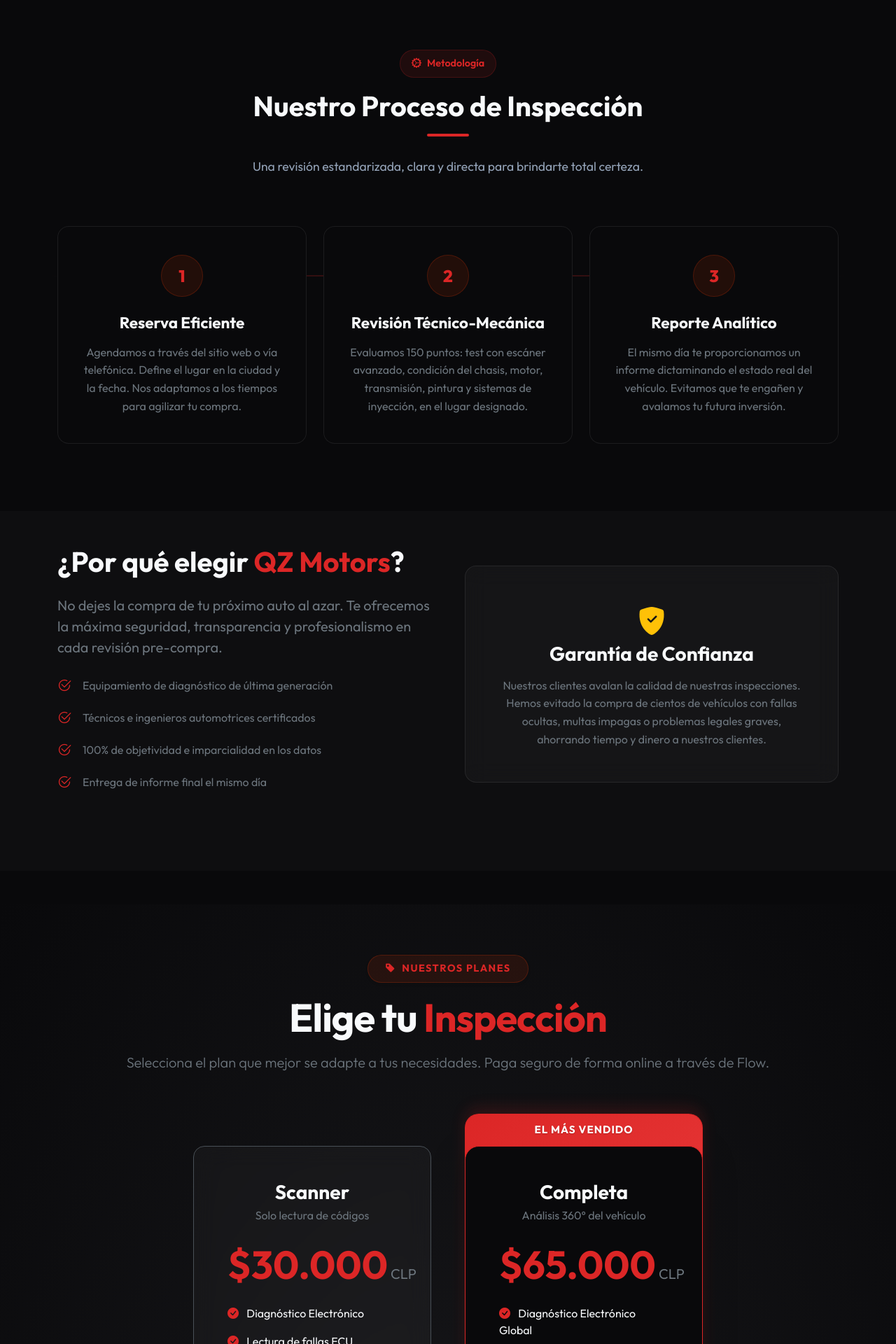
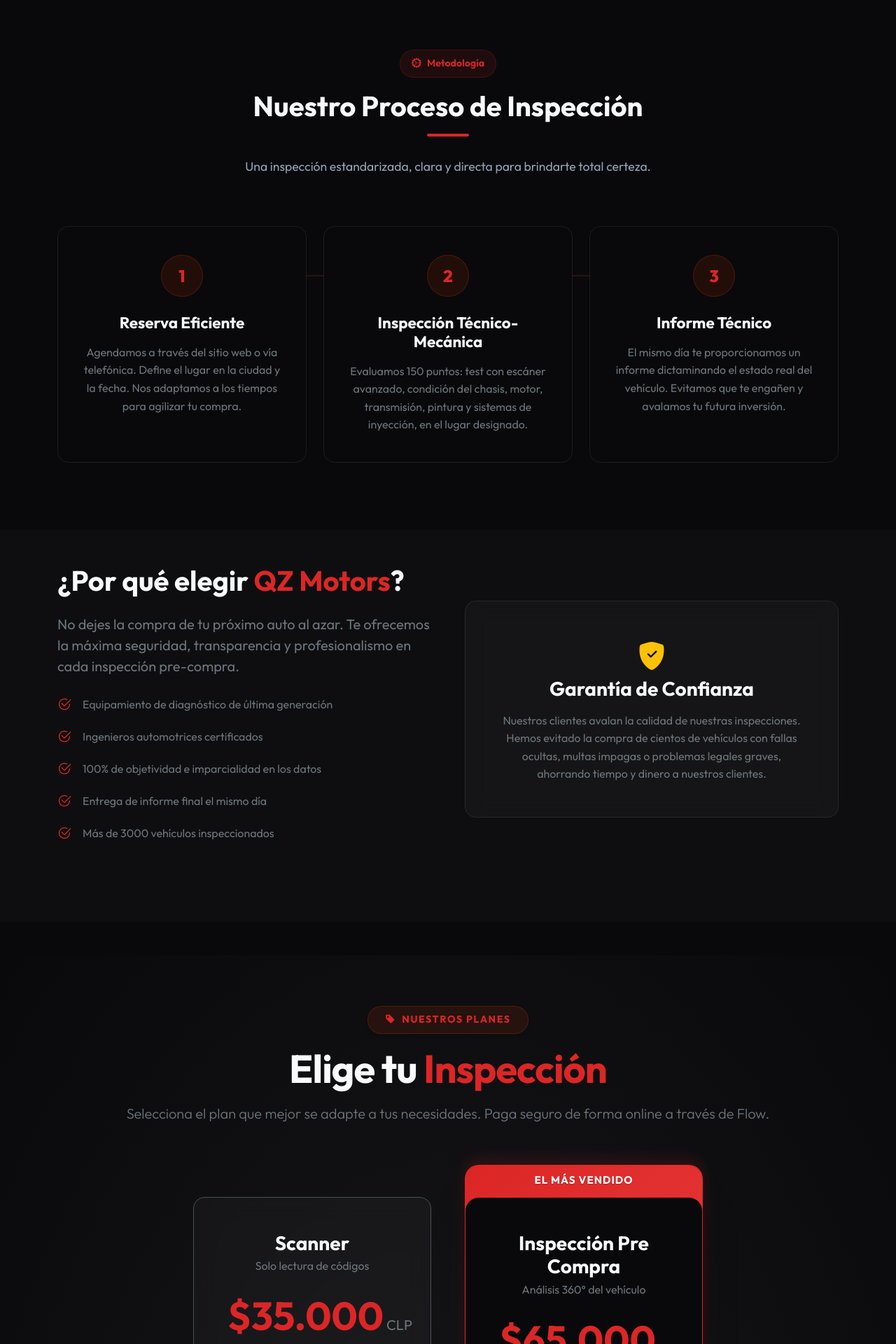
Before and after one commit to Jalann18/QZMOTORS, a Django app: page / in a window 1280 px wide. Shown: the part 1840-3760 px from the top of the page at 70% size. Run offline with Django 5.2, Linux system fonts and the light colour scheme; some libraries are stand-ins or nearby versions.

Commit message:
Actualizacion de terminologia y precios

```diff
--- a/landing/templates/landing/index.html
+++ b/landing/templates/landing/index.html
@@ -60,8 +60,8 @@
                         <i class="bi bi-shield-check me-1"></i> Inspección a Domicilio
                     </div>
                     <h1>Conoce el estado real de tu próximo vehículo</h1>
-                    <p>Revisión técnica computarizada, estructural y legal en terreno. Compra con total seguridad y
-                        confianza con la revisión automotriz más completa.</p>
+                    <p>Inspección técnica computarizada, estructural y legal en terreno. Compra con total seguridad y
+                        confianza con la inspección automotriz más completa.</p>
                     <div class="d-flex flex-wrap gap-3 mt-4 animate-fade-up-1">
                         <a href="#precios" class="btn btn-brand">Solicitar Inspección <i
                                 class="bi bi-arrow-right ms-2"></i></a>
@@ -108,7 +108,7 @@
                         <div class="icon-box">
                             <i class="bi bi-tools"></i>
                         </div>
-                        <h4>Revisión Estructural</h4>
+                        <h4>Inspección Estructural</h4>
                         <p>Evaluación minuciosa de chasis, medición de espesor de pintura para detectar choques
                             reparados o masilla, fugas de fluidos y estado de suspensión.</p>
                     </div>
@@ -119,7 +119,7 @@
                             <i class="bi bi-shield-lock"></i>
                         </div>
                         <h4>Análisis Legal Integral</h4>
-                        <p>Incluimos el certificado Autofact full: validamos dueños, estado de multas, SOAP, revisión
+                        <p>Incluimos el certificado Autofact full: validamos dueños, estado de multas, SOAP, inspección
                             técnica, encargo por robos, remates y prenda administrativa.</p>
                     </div>
                 </div>
@@ -164,7 +164,7 @@
                 <div class="hero-badge mb-3"><i class="bi bi-gear-wide-connected me-2"></i>Metodología</div>
                 <h2>Nuestro Proceso de Inspección</h2>
                 <div class="accent-line"></div>
-                <p>Una revisión estandarizada, clara y directa para brindarte total certeza.</p>
+                <p>Una inspección estandarizada, clara y directa para brindarte total certeza.</p>
             </div>
 
             <div class="row g-4 mt-5 position-relative">
@@ -182,7 +182,7 @@
                 <div class="col-md-4">
                     <div class="glass-card reveal-slide-up text-center h-100 process-card-container">
                         <div class="process-icon mb-4">2</div>
-                        <h4 class="fw-bold mb-3">Revisión Técnico-Mecánica</h4>
+                        <h4 class="fw-bold mb-3">Inspección Técnico-Mecánica</h4>
                         <p class="text-secondary mb-0">Evaluamos 150 puntos: test con escáner avanzado, condición del
                             chasis, motor, transmisión, pintura y sistemas de inyección, en el lugar designado.</p>
                     </div>
@@ -191,7 +191,7 @@
                 <div class="col-md-4">
                     <div class="glass-card reveal-slide-up text-center h-100 process-card-container">
                         <div class="process-icon mb-4">3</div>
-                        <h4 class="fw-bold mb-3">Reporte Analítico</h4>
+                        <h4 class="fw-bold mb-3">Informe Técnico</h4>
                         <p class="text-secondary mb-0">El mismo día te proporcionamos un informe dictaminando el estado
                             real del vehículo. Evitamos que te engañen y avalamos tu futura inversión.</p>
                     </div>
@@ -207,13 +207,13 @@
                 <div class="col-lg-6">
                     <h2 class="display-6 fw-bold mb-4">¿Por qué elegir <span class="text-brand">QZ Motors</span>?</h2>
                     <p class="text-secondary fs-5 mb-4">No dejes la compra de tu próximo auto al azar. Te ofrecemos la
-                        máxima seguridad, transparencia y profesionalismo en cada revisión pre-compra.</p>
+                        máxima seguridad, transparencia y profesionalismo en cada inspección pre-compra.</p>
                     <ul class="list-unstyled text-secondary">
                         <li class="mb-3 d-flex align-items-center"><i
                                 class="bi bi-check2-circle text-brand fs-5 me-3"></i> Equipamiento de diagnóstico de
                             última generación</li>
                         <li class="mb-3 d-flex align-items-center"><i
-                                class="bi bi-check2-circle text-brand fs-5 me-3"></i> Técnicos e ingenieros automotrices
+                                class="bi bi-check2-circle text-brand fs-5 me-3"></i> Ingenieros automotrices
                             certificados</li>
                         <li class="mb-3 d-flex align-items-center"><i
                                 class="bi bi-check2-circle text-brand fs-5 me-3"></i> 100% de objetividad e
@@ -221,6 +221,8 @@
                         <li class="mb-3 d-flex align-items-center"><i
                                 class="bi bi-check2-circle text-brand fs-5 me-3"></i> Entrega de informe final el mismo
                             día</li>
+                        <li class="mb-3 d-flex align-items-center"><i
+                                class="bi bi-check2-circle text-brand fs-5 me-3"></i> Más de 3000 vehículos inspeccionados</li>
                     </ul>
                 </div>
                 <div class="col-lg-6">
@@ -258,14 +260,14 @@
                         class="glass-card pricing-card h-100 p-5 d-flex flex-column text-center position-relative border">
                         <h3 class="fw-bold mb-1">Scanner</h3>
                         <p class="text-secondary mb-4">Solo lectura de códigos</p>
-                        <h2 class="display-4 fw-bold text-brand mb-4">$30.000<span
+                        <h2 class="display-4 fw-bold text-brand mb-4">$35.000<span
                                 class="fs-5 text-secondary fw-normal ms-1">CLP</span></h2>
                         <ul class="list-unstyled text-start mb-5 flex-grow-1">
                             <li class="mb-3"><i class="bi bi-check-circle-fill text-brand me-2"></i> Diagnóstico
                                 Electrónico</li>
                             <li class="mb-3"><i class="bi bi-check-circle-fill text-brand me-2"></i> Lectura de fallas
                                 ECU</li>
-                            <li class="mb-3"><i class="bi bi-check-circle-fill text-brand me-2"></i> Reporte digital
+                            <li class="mb-3"><i class="bi bi-check-circle-fill text-brand me-2"></i> Informe digital
                             </li>
                             <li class="mb-3 text-secondary text-decoration-line-through opacity-50"><i
                                     class="bi bi-x-circle me-2"></i> Patrones visuales/Mecánica</li>
@@ -295,7 +297,7 @@
                         <!-- Inner Card Body (Exactly identical geometry to Scanner card) -->
                         <div class="glass-card pricing-card flex-grow-1 p-5 d-flex flex-column text-center position-relative"
                             style="background: #09090b !important; border: 1.5px solid var(--brand-color) !important; border-radius: 20px;">
-                            <h3 class="fw-bold mb-1">Completa</h3>
+                            <h3 class="fw-bold mb-1">Inspección Pre Compra</h3>
                             <p class="text-secondary mb-4">Análisis 360° del vehículo</p>
                             <h2 class="display-4 fw-bold text-brand mb-4">$65.000<span
                                     class="fs-5 text-secondary fw-normal ms-1">CLP</span></h2>
@@ -433,7 +435,7 @@
                         <i class="bi bi-gift-fill text-brand" style="font-size: 3.5rem;"></i>
                     </div>
                     <h3 class="fw-bold mb-3">¡Espera! Promoción Especial</h3>
-                    <p class="text-secondary mb-4" style="font-size: 1.1rem;">¿Deseas llevar una <strong>segunda Revisión Completa</strong> (para otro vehículo) por solo <strong>$35.000 adicionales</strong>?</p>
+                    <p class="text-secondary mb-4" style="font-size: 1.1rem;">¿Deseas llevar una <strong>segunda Inspección Pre Compra</strong> (para otro vehículo) por solo <strong>$35.000 adicionales</strong>?</p>
 
                     <div class="p-3 bg-light rounded-3 mb-4 border d-flex flex-column"
                         style="background: rgba(255, 60, 0, 0.05) !important; border-color: rgba(255, 60, 0, 0.2) !important;">
--- a/landing/views.py
+++ b/landing/views.py
@@ -94,7 +94,7 @@ def _build_orden(plan):
 def _save_reserva(data, orden, estado='pendiente'):
     """Crea o actualiza una Reserva con los datos del checkout."""
     plan = data.get('plan', 'scanner')
-    prices = {'scanner': 30000, 'completa': 65000, 'promo_2x1': 100000}
+    prices = {'scanner': 35000, 'completa': 65000, 'promo_2x1': 100000}
 
     fecha_str = data.get('fecha', '')
     try:
@@ -136,8 +136,8 @@ def checkout_process(request):
             data = json.loads(request.body)
             plan = data.get('plan', 'scanner')
             metodo = data.get('payment_method', 'flow')
-            prices = {'scanner': 30000, 'completa': 65000, 'promo_2x1': 100000}
-            amount = prices.get(plan, 30000)
+            prices = {'scanner': 35000, 'completa': 65000, 'promo_2x1': 100000}
+            amount = prices.get(plan, 35000)
 
             # Log inicio
             logger.info(f"[CHECKOUT START] Plan: {plan}, Metodo: {metodo}, Email: {data.get('email')}")
```
Also changed, not shown: landing/models.py (+4 -4 lines), landing/static/landing/js/checkout.js (+6 -6 lines).
